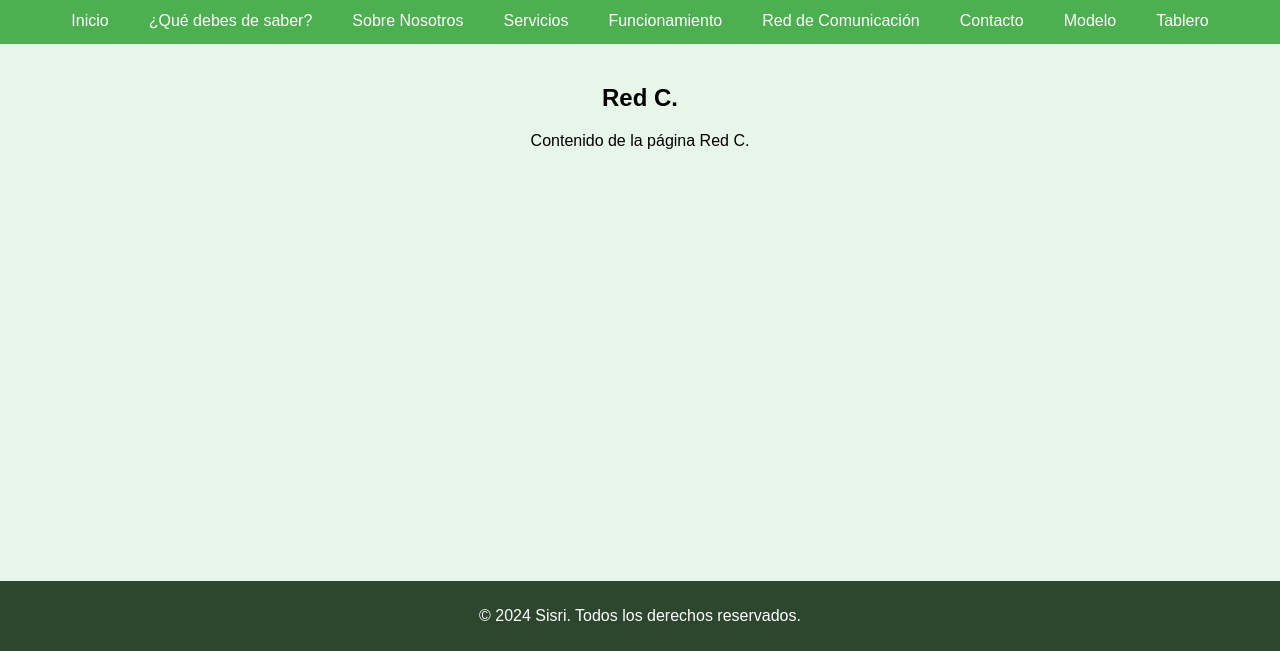
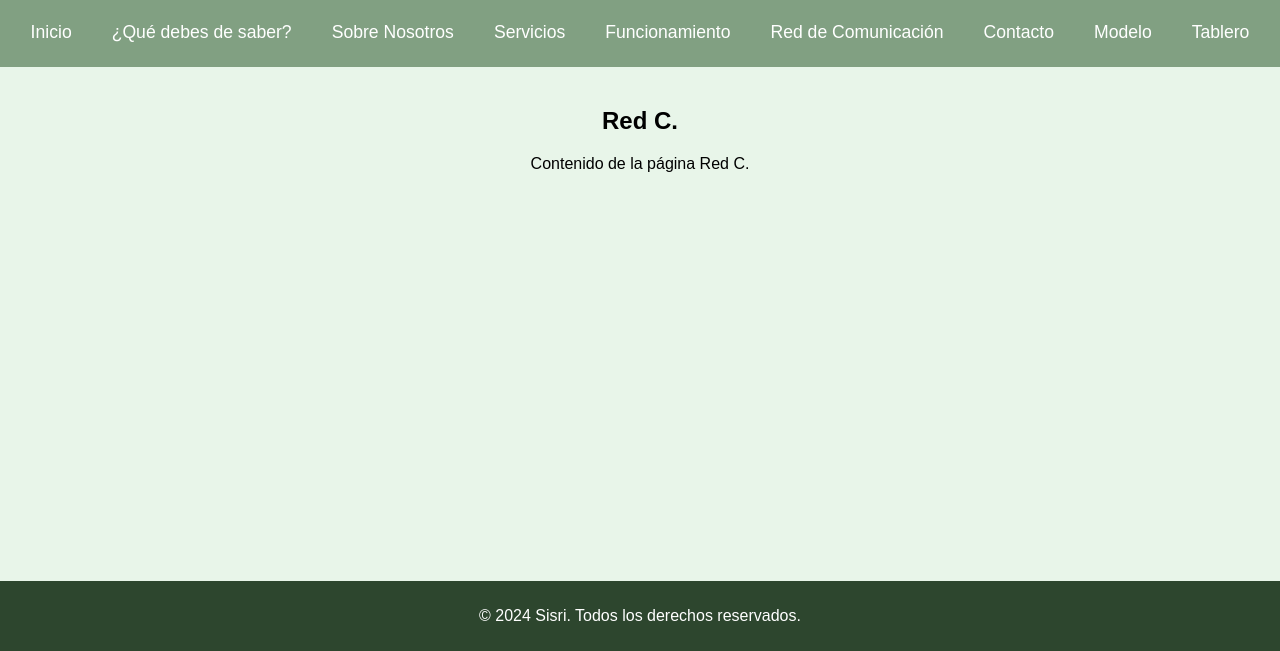
Before and after one commit to cesarlunava/sisri, a plain HTML site: page redc.html in a window 1280 px wide. Shown: the part 149-800 px from the top of the page. Drawn offline with Linux system fonts and the light colour scheme.

Commit message:
redc.html
ajustes de menú

```diff
--- a/redc.html
+++ b/redc.html
@@ -41,13 +41,15 @@
         nav {
             display: flex;
             justify-content: center;
-            background-color: #4caf50;
+            background-color: #81a082;
+            padding: 10px 0;
         }
         nav a {
             color: white;
             padding: 14px 20px;
             text-decoration: none;
             text-align: center;
+            font-size: 1.1rem;
         }
         nav a:hover {
             background-color: #66bb6a;
```
